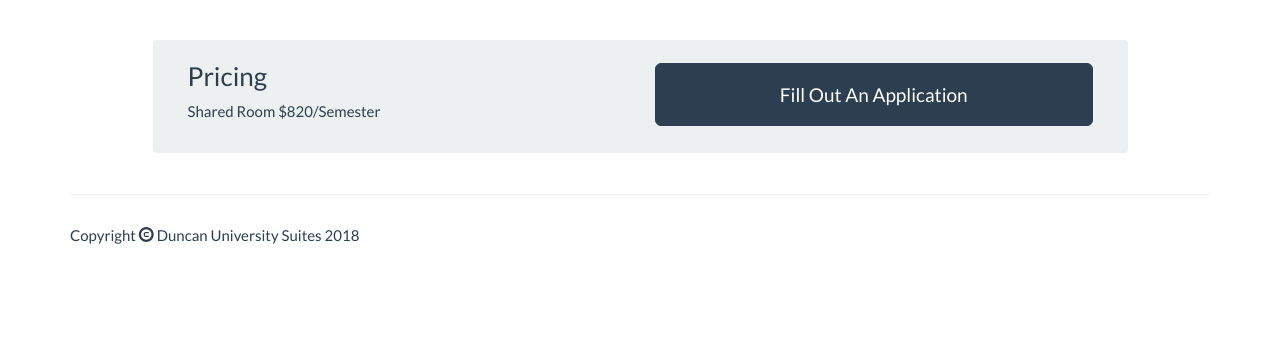
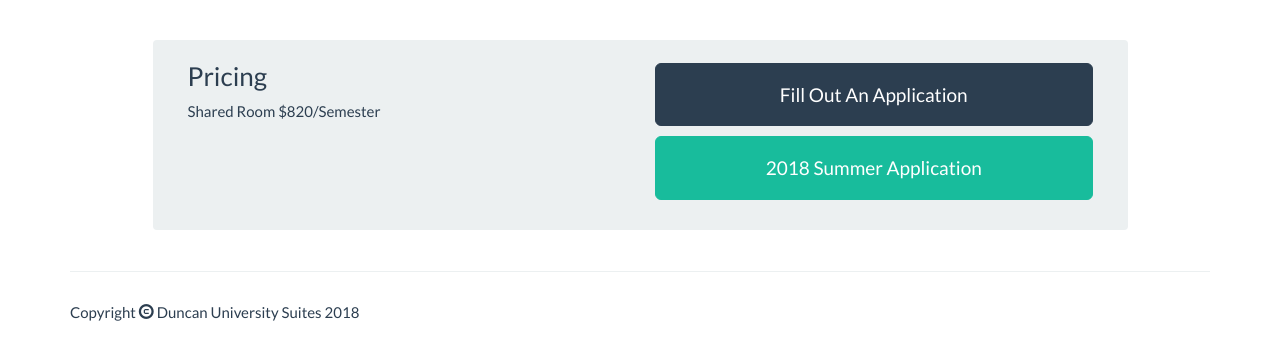
Before and after one commit to michae1duncan/du-suites, a website: page app/whiteHouseB.html in a window 1280 px wide. Shown: the part 669-1028 px from the top of the page. Before the commit the page ends 956 px from the top, so only its background shows below. Drawn offline with Linux system fonts and the light colour scheme.

Commit message:
added new button for summer contract

```diff
--- a/app/whiteHouseB.html
+++ b/app/whiteHouseB.html
@@ -131,7 +131,8 @@
                     </p>
                 </div>
                 <div class="col-sm-6"><br>
-                    <a class="btn btn-lg btn-primary btn-block" href="docs/DUS_Application_18-19.pdf" target="_blank">Fill Out An Application</a>
+                    <p><a class="btn btn-lg btn-primary btn-block" href="docs/DUS_Application_18-19.pdf" target="_blank">Fill Out An Application</a></p>
+                    <p><a class="btn btn-lg btn-success btn-block" href="docs/DUS_Application_18-19.pdf" target="_blank">2018 Summer Application</a></p>
                 </div>
             </div>
         </div>
```
Also changed, not shown: app/index.html (+6 -0 lines), app/whiteHouse.html (+2 -1 lines).
